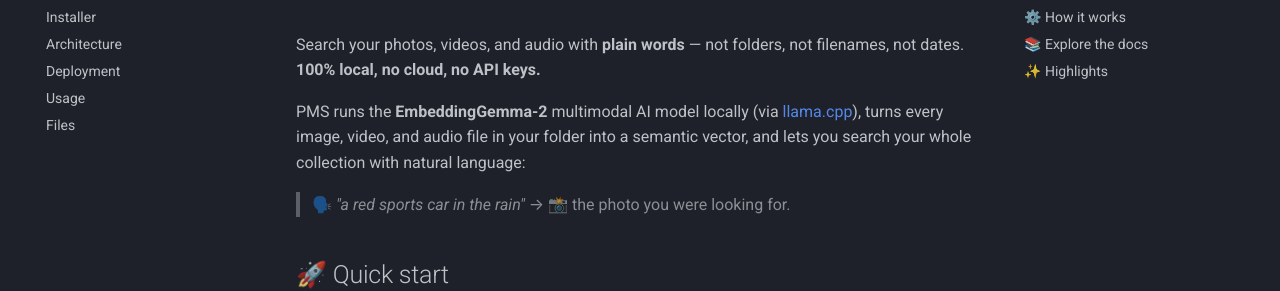
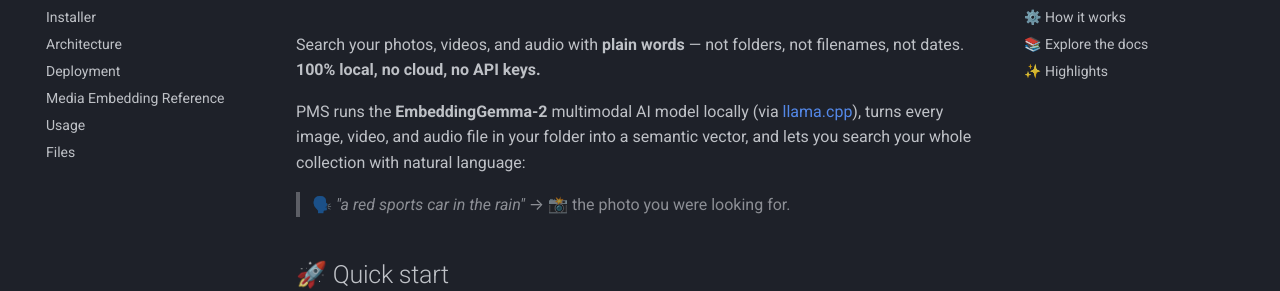
Before and after one commit to drbiobit/Project-PMS, an MkDocs documentation site: the page built from docs/index.md, in a window 1280 px wide. Shown: the part 148-439 px from the top of the page. Built offline with MkDocs 1.6.1 and Material for MkDocs 9.7.7, drawn with Linux system fonts in a browser that asks for light colours; comment, search, counter and statistics services are not loaded.

Commit message:
Add media-embedding reference to docs; ignore plan notes
- Move media-embedding-reference.md into docs/ as Reference.md
- Add it to the MkDocs nav
- Ignore plan.md and detailedplan.md in .gitignore

```diff
--- a/mkdocs.yml
+++ b/mkdocs.yml
@@ -30,6 +30,7 @@ nav:
   - Installer: installer.md
   - Architecture: architecture.md
   - Deployment: deployment.md
+  - Media Embedding Reference: Reference.md
   - Usage: usage.md
   - Files: files.md
 markdown_extensions:
```
Also changed, not shown: docs/Reference.md (renamed from media-embedding-reference.md), 1 other file.
